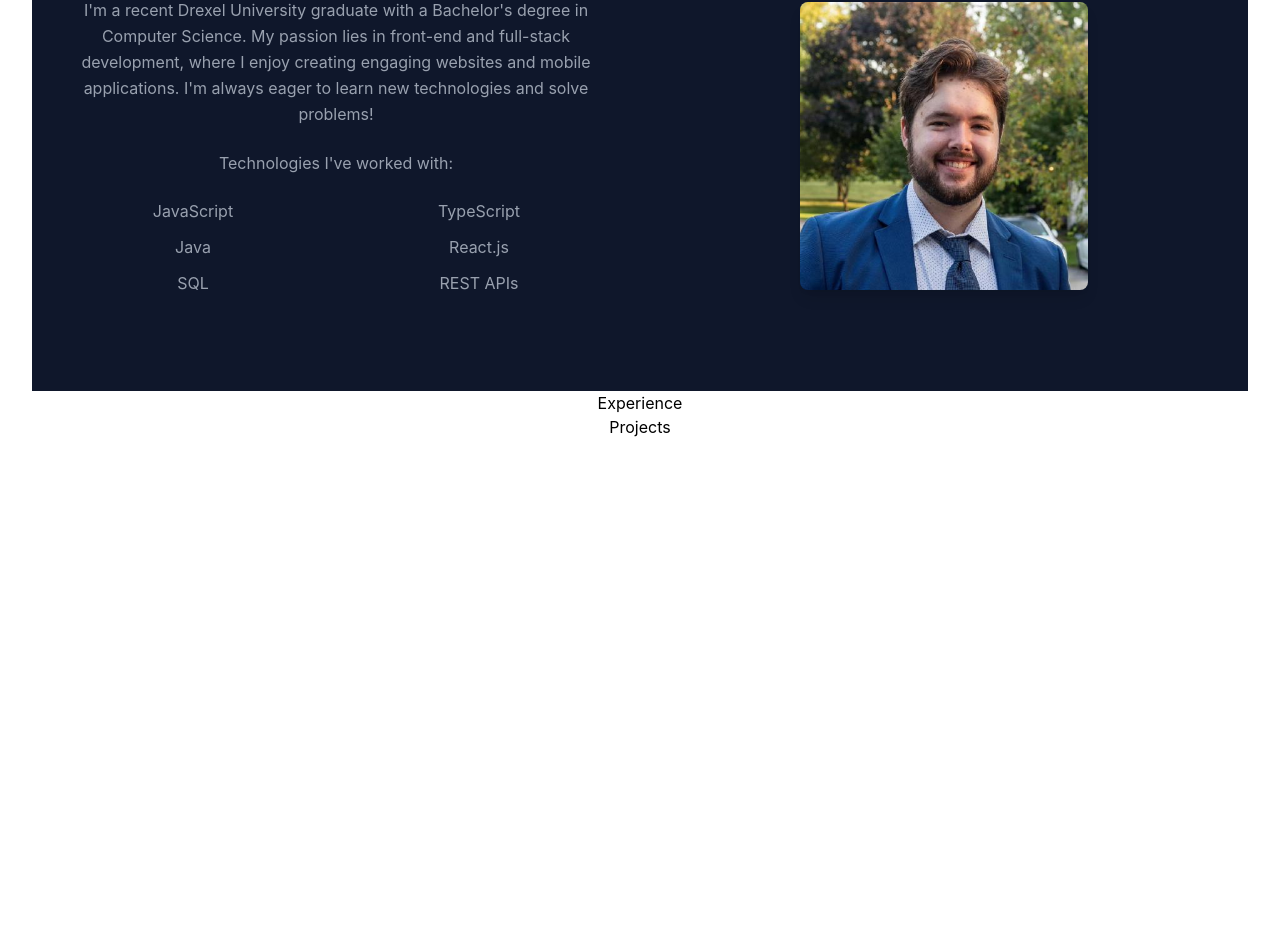
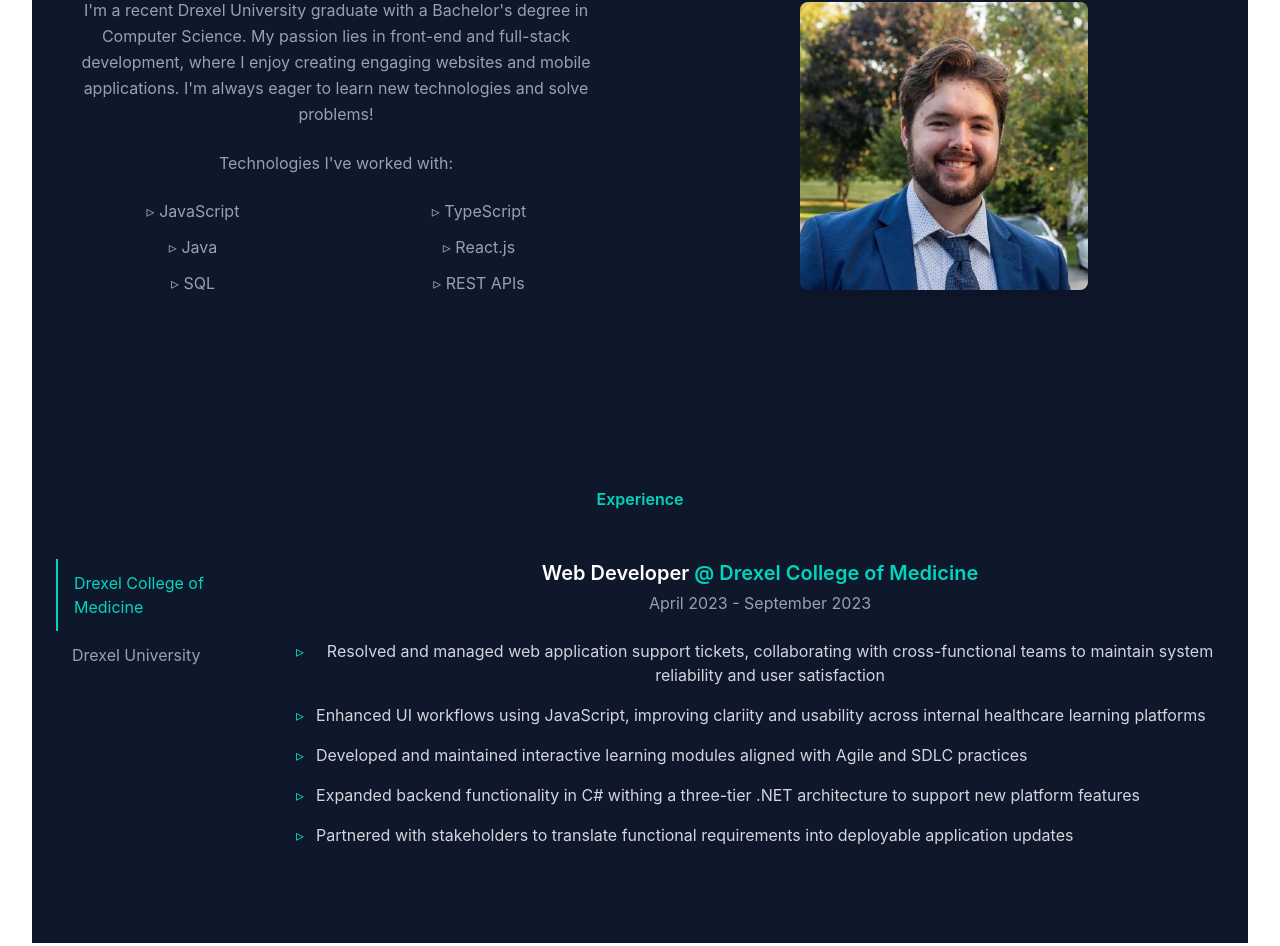
Before and after one commit to wkaiser21/portfolio-site, a React (Vite) app: page / in a window 1280 px wide. Shown: the part 1019-1965 px from the top of the page. Before the commit the page ends 1490 px from the top, so only its background shows below. Built offline with nearby package versions, Linux system fonts and the light colour scheme.

Commit message:
feat - Experience component functionality complete

```diff
--- a/src/components/About.jsx
+++ b/src/components/About.jsx
@@ -19,19 +19,19 @@
             <p className="text-gray-400 mb-6">Technologies I've worked with:</p>
             {/* Technology List */}
             <ul className="grid grid-cols-2 gap-3 text-gray-400">
-              <li>JavaScript</li>
-              <li>TypeScript</li>
-              <li>Java</li>
-              <li>React.js</li>
-              <li>SQL</li>
-              <li>REST APIs</li>
+              <li>▹ JavaScript</li>
+              <li>▹ TypeScript</li>
+              <li>▹ Java</li>
+              <li>▹ React.js</li>
+              <li>▹ SQL</li>
+              <li>▹ REST APIs</li>
             </ul>
           </div>
 
           {/* Right Side Image */}
           <div className="flex justify-center">
             <img
-              src="/public/94586140.jpg"
+              src="/94586140.jpg"
               alt="Wyatt"
               className="w-72 rounded-lg shadow-lg"
             />
--- a/src/components/Experience.jsx
+++ b/src/components/Experience.jsx
@@ -1,8 +1,83 @@
+import { useState } from "react";
+
+const jobs = [
+  {
+    company: "Drexel College of Medicine",
+    role: "Web Developer",
+    date: "April 2023 - September 2023",
+    points: [
+      "Resolved and managed web application support tickets, collaborating with cross-functional teams to maintain system reliability and user satisfaction",
+      "Enhanced UI workflows using JavaScript, improving clariity and usability across internal healthcare learning platforms",
+      "Developed and maintained interactive learning modules aligned with Agile and SDLC practices",
+      "Expanded backend functionality in C# withing a three-tier .NET architecture to support new platform features",
+      "Partnered with stakeholders to translate functional requirements into deployable application updates",
+    ],
+  },
+  {
+    company: "Drexel University",
+    role: "IT Support Specialist",
+    date: "September 2022 - April 2023",
+    points: [
+      "Provided technical support to over 500 students and faculty, resolving hardware and software issues with a 95% satisfaction rate",
+      "Managed and maintained computer labs, ensuring all systems were up-to-date and functional for academic use",
+      "Conducted training sessions on software applications, improving user proficiency and reducing support requests by 20%",
+      "Collaborated with the IT team to implement new technologies, enhancing the overall efficiency of campus IT services",
+    ],
+  },
+];
+
 function Experience() {
+  const [selectedJob, setSelectedJob] = useState(0);
+
   return (
-    <section id="experience">
-      <h1>Experience</h1>
-      {/* Experience */}
+    <section id="experience" className="bg-slate-900 text-white py-24">
+      <div className="max-w-6x1 mx-auto px-6">
+        {/*Header*/}
+        <h2 className="text-3x1 font-semibold mb-12">
+          <span className="text-teal-400">Experience</span>
+        </h2>
+        <div className="grid md:grid-cols-[200px_1fr] gap-10">
+          {/* Left side - Company list */}
+          <div className="flex md:flex-col">
+            {jobs.map((job, index) => (
+              <button
+                key={index}
+                onClick={() => setSelectedJob(index)}
+                className={`cursor-pointer text-left px-4 py-3 transition
+                  ${
+                    selectedJob === index
+                      ? "border-l-2 border-teal-400 text-teal-400"
+                      : "text-gray-400"
+                  }
+                `}
+              >
+                {job.company}
+              </button>
+            ))}
+          </div>
+
+          {/* Right side - Job details */}
+          <div>
+            <h3 className="text-xl font-semibold mb-1">
+              {jobs[selectedJob].role}{" "}
+              <span className="text-teal-400">
+                @ {jobs[selectedJob].company}
+              </span>
+            </h3>
+
+            <p className="text-gray-400 mb-6">{jobs[selectedJob].date}</p>
+
+            <ul className="space-y-4">
+              {jobs[selectedJob].points.map((point, i) => (
+                <li key={i} className="flex text-gray-300">
+                  <span className="text-teal-400 mr-3">▹</span>
+                  {point}
+                </li>
+              ))}
+            </ul>
+          </div>
+        </div>
+      </div>
     </section>
   );
 }
--- a/src/components/Home.jsx
+++ b/src/components/Home.jsx
@@ -8,7 +8,7 @@
         {/* Left Side Image*/}
         <div className="flex justify-center">
           <img
-            src="/public/94586140.jpg"
+            src="/94586140.jpg"
             alt="Wyatt"
             className="w-64 h-64 object-cover rounded-full border-4 border-teal-400"
           />
```
